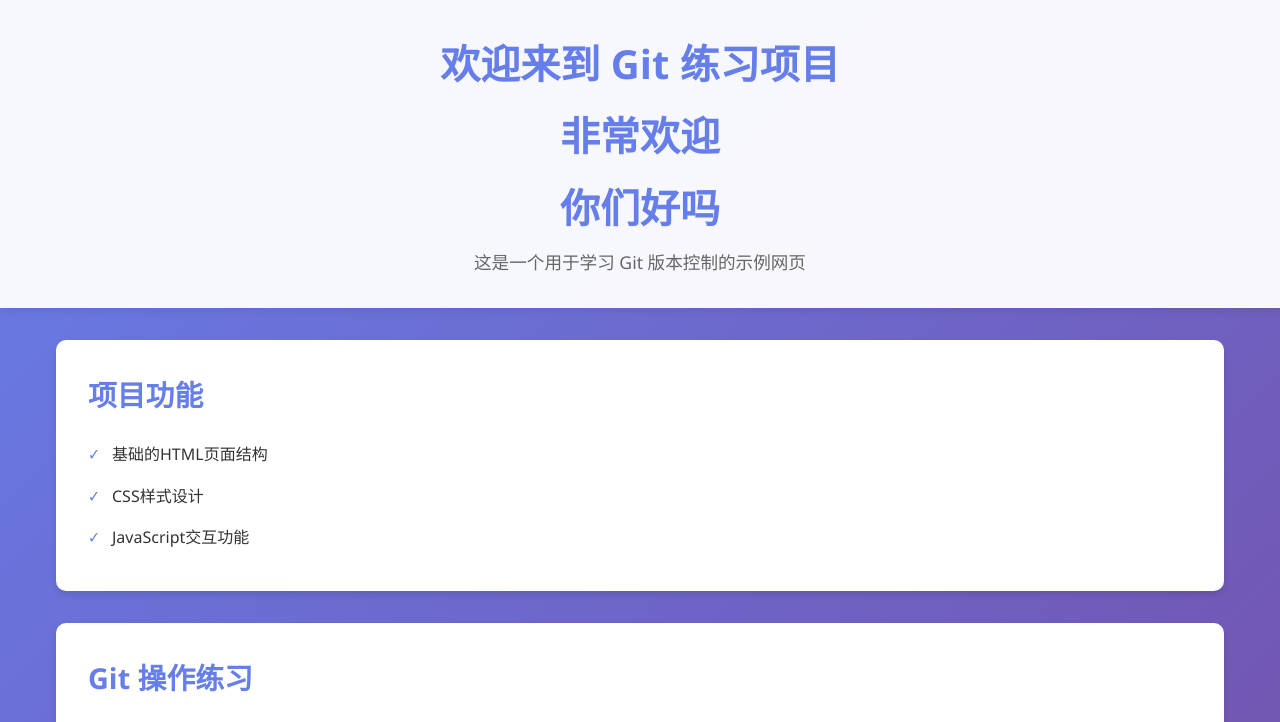
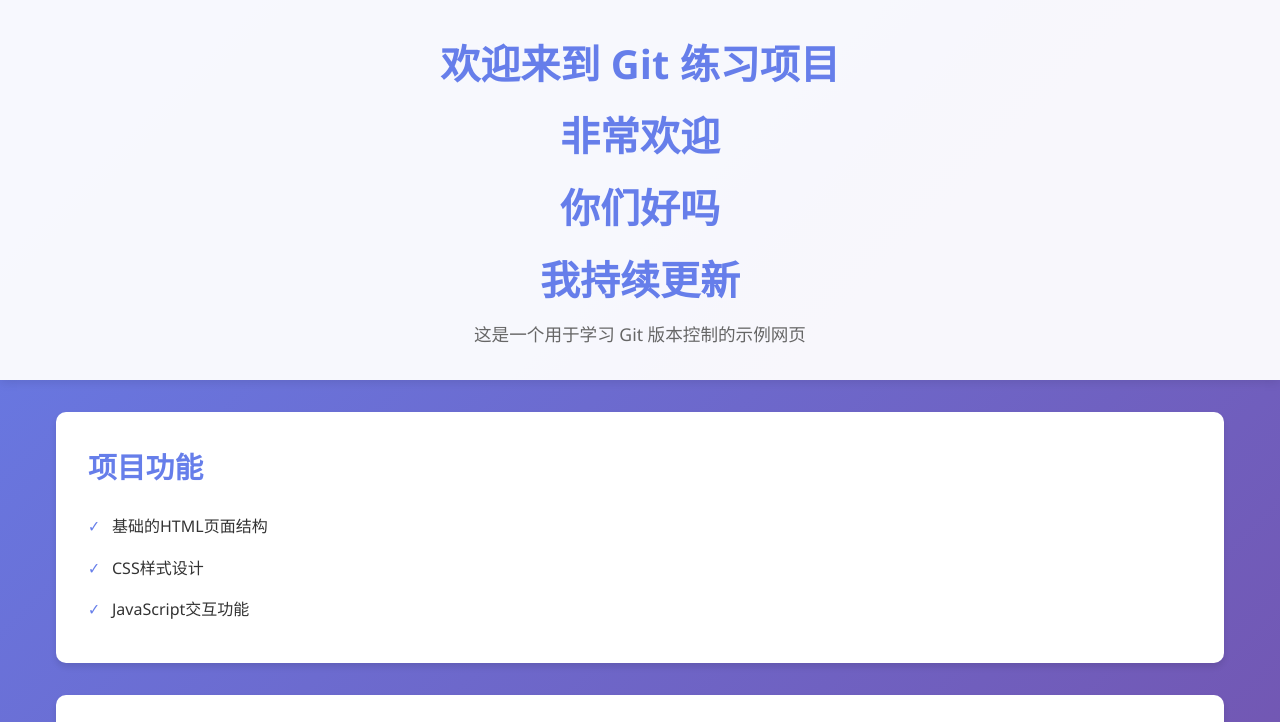
Before and after one commit to zhaohon/sourcetree, a plain HTML site: page index.html in a window 1280 px wide. Shown: the top 722 px of the page. Drawn offline with Linux system fonts and the light colour scheme.

Commit message:
feat：持续更新

```diff
--- a/index.html
+++ b/index.html
@@ -11,6 +11,7 @@
       <h1>欢迎来到 Git 练习项目</h1>
       <h1>非常欢迎</h1>
       <h1>你们好吗</h1>
+      <h1>我持续更新</h1>
       <p>这是一个用于学习 Git 版本控制的示例网页</p>
     </header>
 
```
